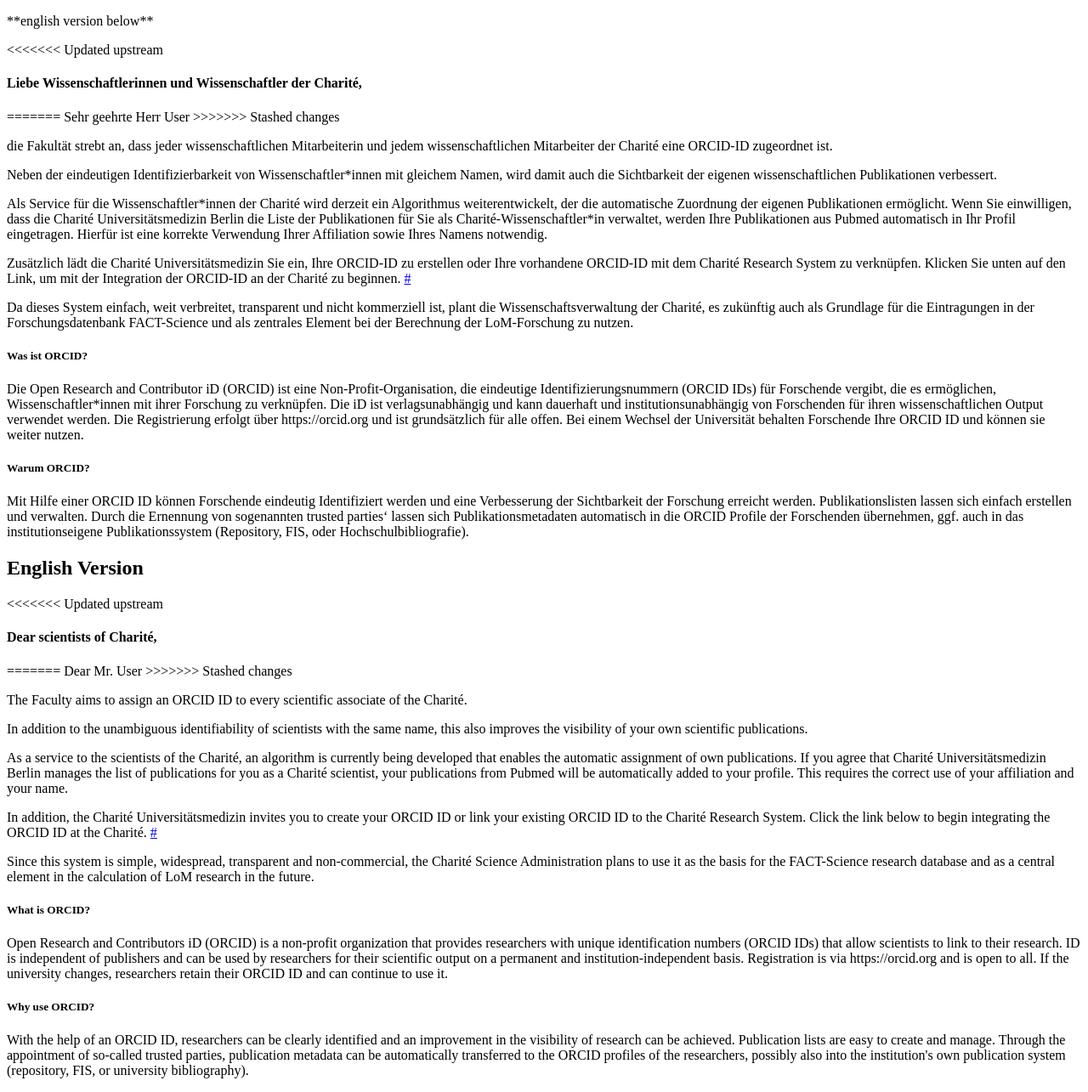
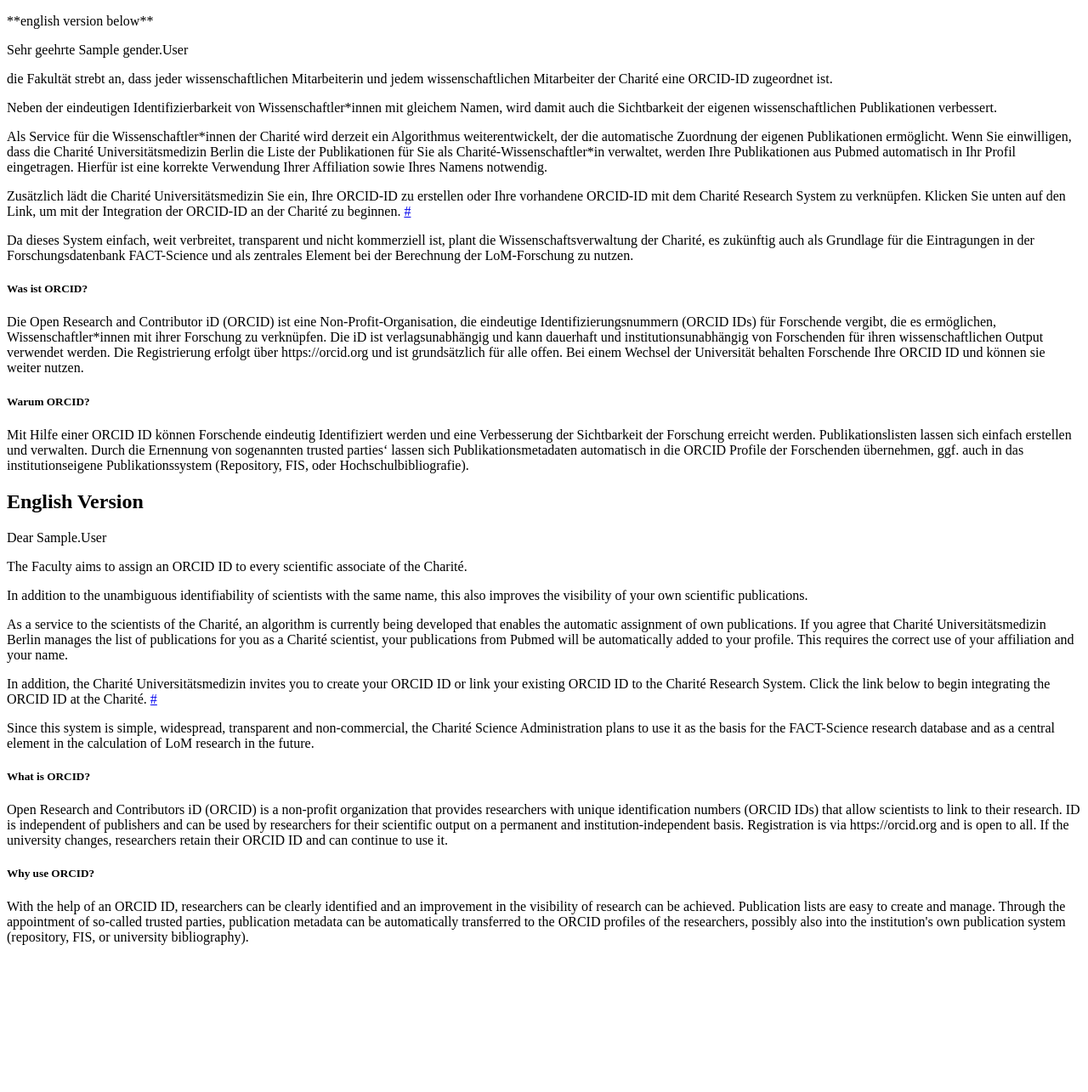
Before and after one commit to kmvinoth/orcid_project, a Django app: template public_api/templates/public_api/email_message_template.html in a window 1280 px wide. Shown: the whole page at 85% size. After the commit the page ends 1112 px from the top, so only its background shows below. Run offline with Django 3.2, Linux system fonts and the light colour scheme; the template is opened without the code that fills it: most values are stand-ins (such as "Sample title", 1, 10 or a date in 2020).

Commit message:
modified template text and add new gender in admin and comment views

```diff
--- a/public_api/templates/public_api/email_message.txt
+++ b/public_api/templates/public_api/email_message.txt
@@ -1,6 +1,6 @@
 **english version below**
 
-    Liebe Wissenschaftlerinnen und Wissenschaftler der Charité,
+    Sehr geehrte {{ gender }}.{{user_last_name}}
 
      die Fakultät strebt an, dass jeder wissenschaftlichen Mitarbeiterin und jedem wissenschaftlichen Mitarbeiter der Charité eine ORCID-ID zugeordnet ist.
 
@@ -23,7 +23,7 @@
 
     <h2>English Version</h2>
 
-    Dear scientists of Charité,
+    Dear {{ gender_english }}.{{user_last_name}}
 
      The Faculty aims to assign an ORCID ID to every scientific associate of the Charité.
 
--- a/public_api/templates/public_api/email_message_template.html
+++ b/public_api/templates/public_api/email_message_template.html
@@ -8,11 +8,7 @@
 
     <p>**english version below**</p>
 
-<<<<<<< Updated upstream
-    <h4>Liebe Wissenschaftlerinnen und Wissenschaftler der Charité,</h4>
-=======
-    Sehr geehrte Herr {{user_last_name}}
->>>>>>> Stashed changes
+    Sehr geehrte {{ gender }}.{{user_last_name}}
 
     <p> die Fakultät strebt an, dass jeder wissenschaftlichen Mitarbeiterin und jedem wissenschaftlichen Mitarbeiter der Charité eine ORCID-ID zugeordnet ist.</p>
 
@@ -36,11 +32,7 @@
 
     <h2>English Version</h2>
 
-<<<<<<< Updated upstream
-    <h4>Dear scientists of Charité,</h4>
-=======
-    Dear Mr. {{user_last_name}}
->>>>>>> Stashed changes
+    Dear {{ gender_english }}.{{user_last_name}}
 
     <p> The Faculty aims to assign an ORCID ID to every scientific associate of the Charité.</p>
 
```
Also changed, not shown: public_api/admin.py (+11 -2 lines), public_api/views.py (+13 -13 lines).
